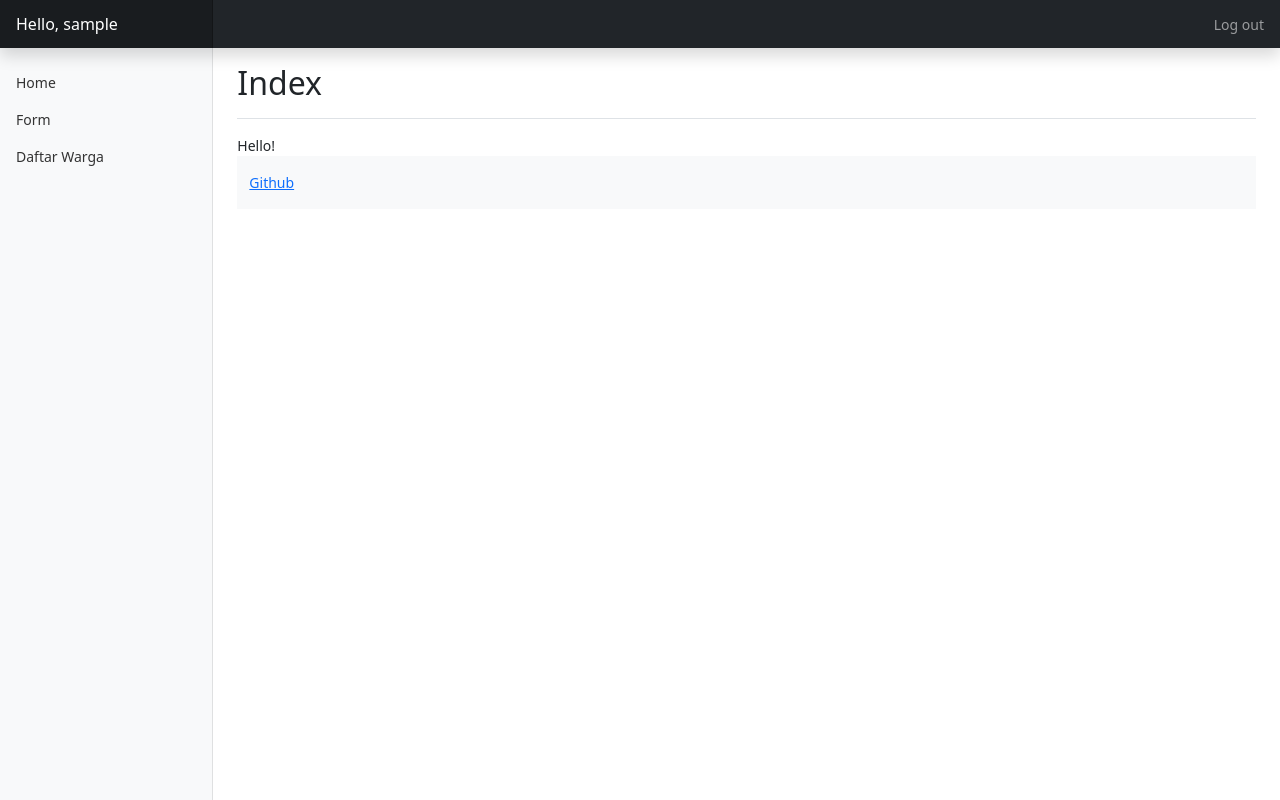
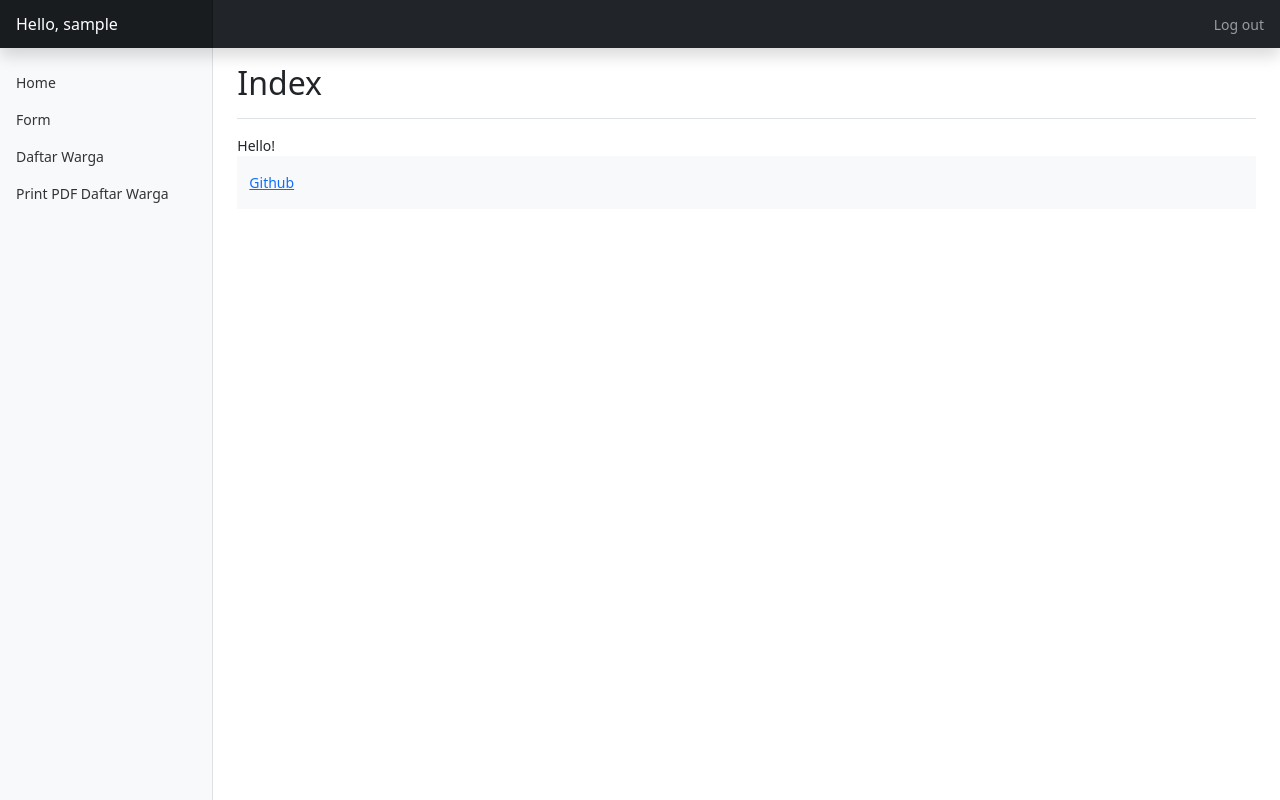
Before and after one commit to robertusnegoro/datawarga, a Django app: page / in a window 1280 px wide. Run offline with Django 4.2, Linux system fonts and the light colour scheme; the visitor is signed in with stand-in values (Sample User, id 1); some libraries are stand-ins or nearby versions.

Commit message:
menu to print pdf

```diff
--- a/datawarga/kependudukan/templates/base.html
+++ b/datawarga/kependudukan/templates/base.html
@@ -44,6 +44,12 @@
                                     Daftar Warga
                                 </a>
                             </li>
+                            <li class="nav-item">
+                                <a class="nav-link" href="{% url 'kependudukan:dataWargaPDF' %}">
+                                    <span class="align-text-bottom"></span>
+                                    Print PDF Daftar Warga
+                                </a>
+                            </li>
                             <li class="nav-item d-sm-none">
                                 <a class="nav-link" href="{% url 'logout' %}">
                                     <span class="align-text-bottom"></span>
```
Also changed, not shown: requirements.txt (+14 -0 lines).
